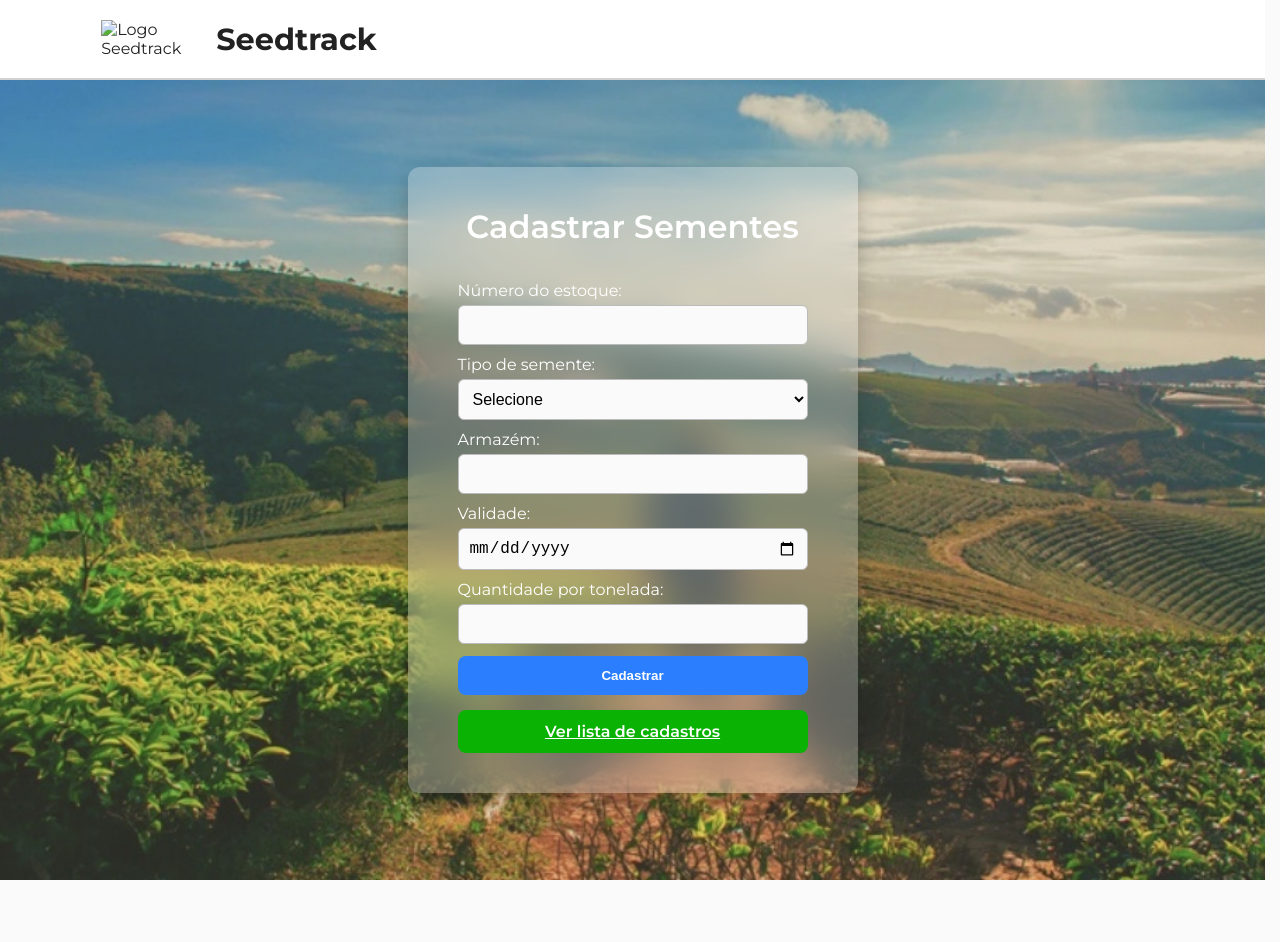
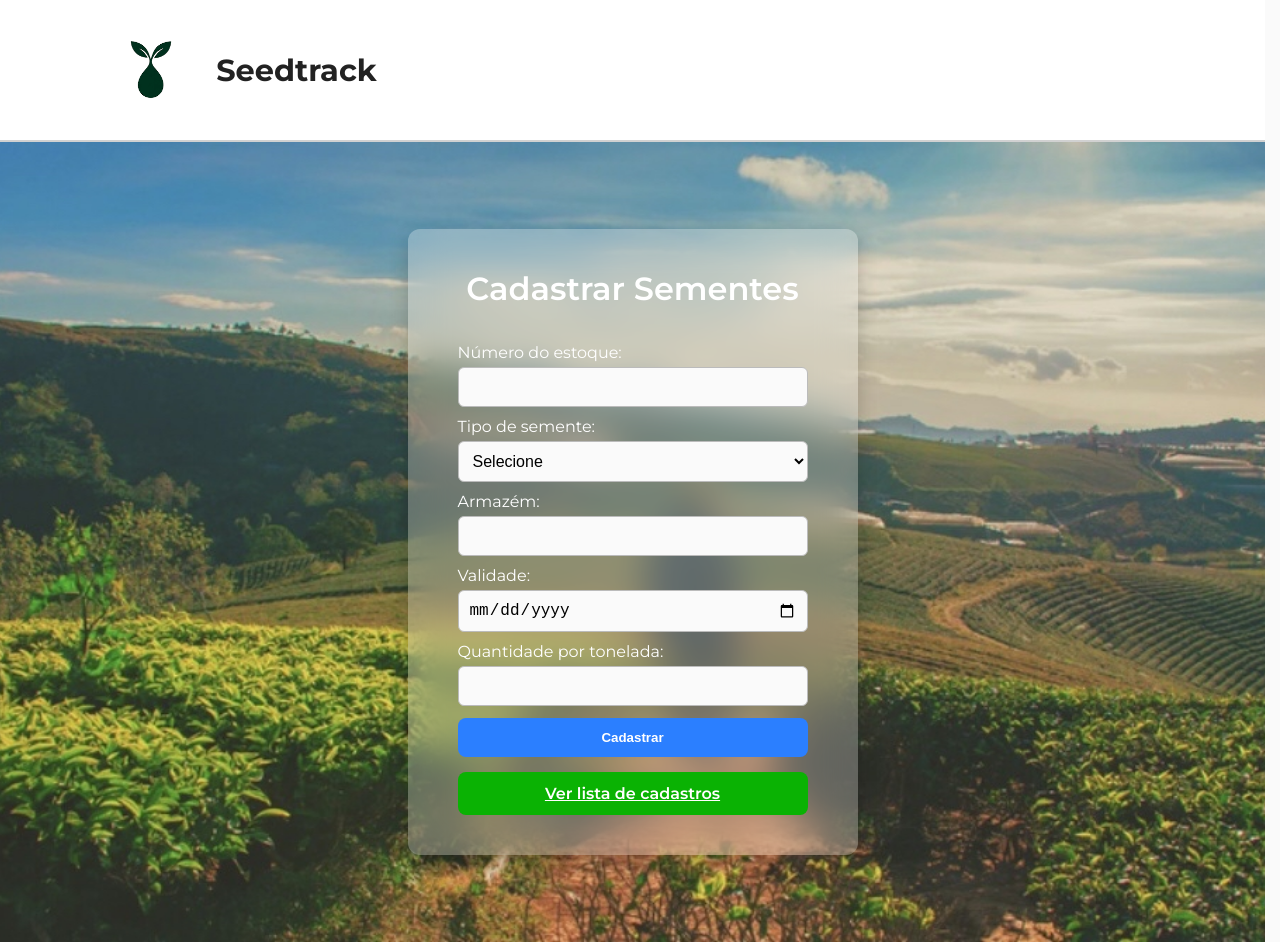
Before and after one commit to HeitorGaldinodaSilva/Seedtrack, a plain HTML site: page cadastrar.html in a window 1280 px wide. Before the commit the page ends 920 px from the top, so only its background shows below. Drawn offline with Linux system fonts and the light colour scheme.

Commit message:
Update logo image source in cadastrar.html

```diff
--- a/cadastrar.html
+++ b/cadastrar.html
@@ -13,7 +13,7 @@
 
     <!-- HEADER -->
     <header>
-        <img src="WhatsApp_Image_2025-12-01_at_19.49.34-removebg-preview 2.png" width="100px" alt="Logo Seedtrack">
+        <img src="logo.png" width="100px" alt="Logo Seedtrack">
         <h1>Seedtrack</h1>
     </header>
 
```
